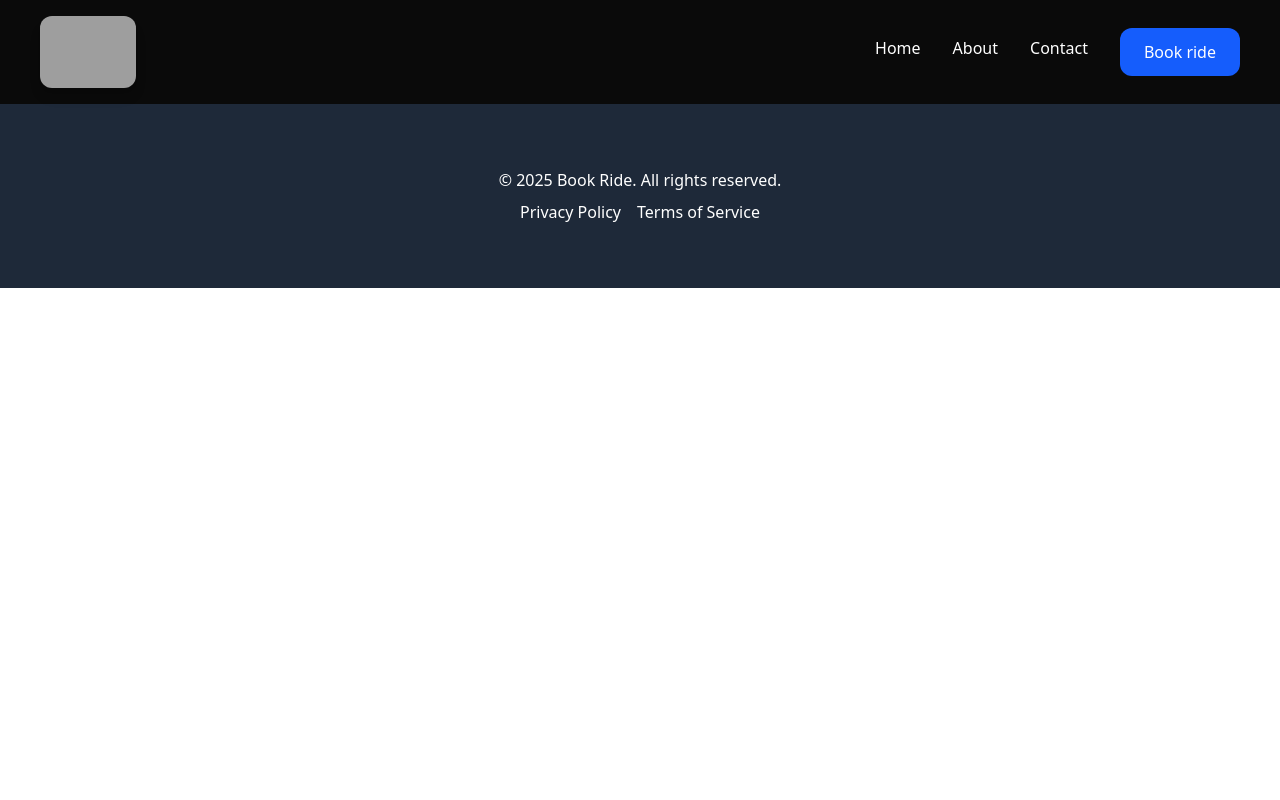
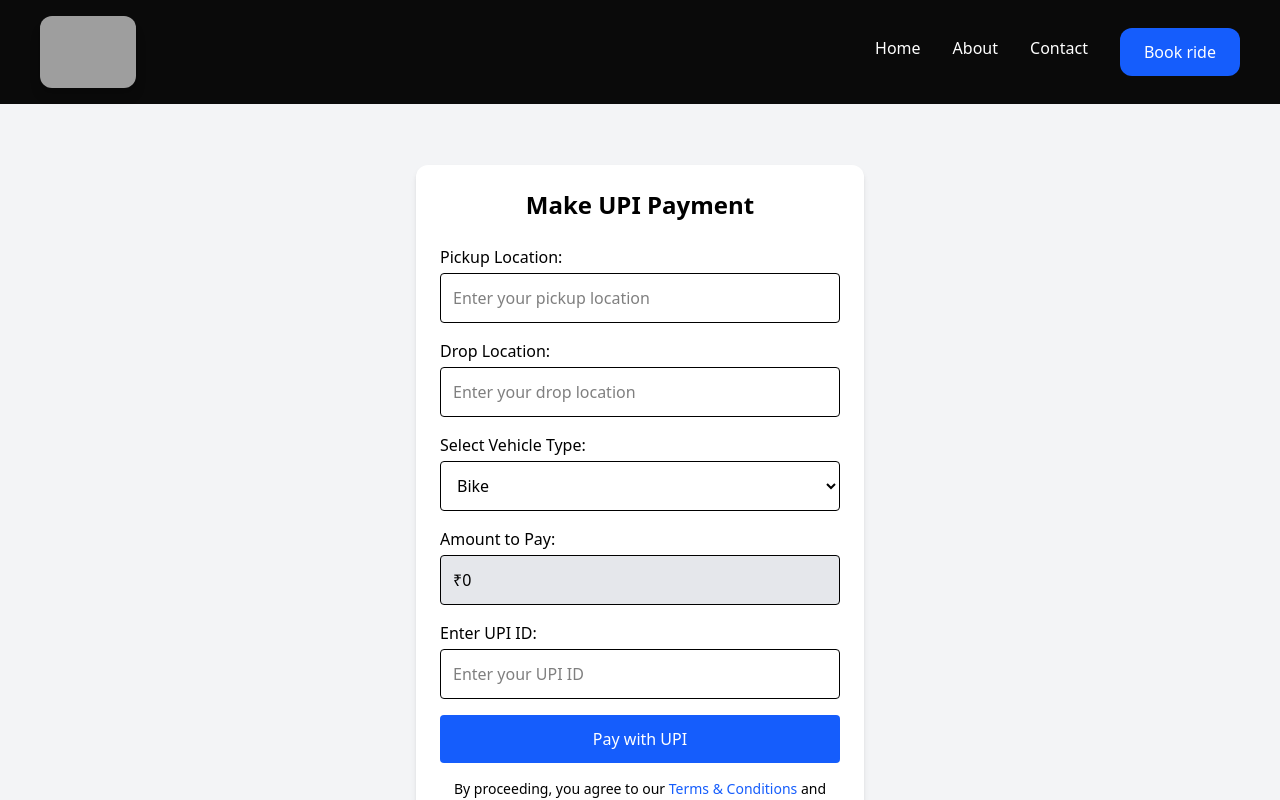
Before and after one commit to spy-21/Book-Ride, a React (Vite) app: page /payment in a window 1280 px wide. Shown: the top 800 px of the page. Built offline with nearby package versions, Linux system fonts and the light colour scheme; grey boxes are pictures that could not be loaded.

Commit message:
add payment and booking

```diff
--- a/package.json
+++ b/package.json
@@ -13,6 +13,7 @@
     "@tailwindcss/vite": "^4.1.3",
     "google-map-react": "^2.2.1",
     "leaflet": "^1.9.4",
+    "lucide-react": "^0.488.0",
     "mapbox-gl": "^3.11.0",
     "react": "^18.3.1",
     "react-dom": "^18.3.1",
--- a/src/App.jsx
+++ b/src/App.jsx
@@ -9,6 +9,8 @@ import Contact from "./Pages/Contact";
 import "./App.css";
 import Booking from "./components/Booking";
 
+import Payment from "./components/Payment";
+
 const App = () => {
   return (
     <div>
@@ -19,6 +21,7 @@ const App = () => {
         <Route path="/about" element={<About />} />
         <Route path="/contact" element={<Contact />} />
         <Route path="/booking" element={<Booking />} />
+        <Route path="/payment" element={<Payment />} />
       </Routes>
 
       <Footer />
--- a/src/components/Booking.jsx
+++ b/src/components/Booking.jsx
@@ -1,159 +1,220 @@
-import React from "react";
+// import React from "react";
 
-const Booking = () => {
+// const Booking = () => {
+//   return (
+//     <>
+//       <div className="flex flex-col-reverse md:flex-row items-center justify-center min-h-screen px-6 md:px-16 bg-gray-100">
+//         <div>
+//           <img
+//             src="https://5.imimg.com/data5/SELLER/Default/2021/10/JT/TB/SL/89088085/taxi-booking-application.png"
+//             alt=""
+//             className="w-150 h-auto rounded-xl shadow-lg"
+//           />
+//         </div>
+
+//         <div className="max-w-4xl mx-auto p-6 bg-white shadow-md rounded-lg my-10 ">
+//           <h1 className="text-3xl font-bold mb-4 text-center">Booking</h1>
+//           <p className="text-center text-gray-600 mb-6">Book your ride now!</p>
+
+//           <h2 className="text-lg font-semibold mb-4 text-center">
+//             Pick a date and time for your ride
+//             <br />
+//             and we will get back to you as soon as possible
+//           </h2>
+
+//           <form className="space-y-4">
+//             <div>
+//               <label htmlFor="date" className="block font-medium mb-1">
+//                 Date:
+//               </label>
+//               <input
+//                 type="date"
+//                 id="date"
+//                 name="date"
+//                 required
+//                 className="w-full border rounded px-3 py-2"
+//               />
+//             </div>
+
+//             <div>
+//               <label htmlFor="time" className="block font-medium mb-1">
+//                 Time:
+//               </label>
+//               <input
+//                 type="time"
+//                 id="time"
+//                 name="time"
+//                 required
+//                 className="w-full border rounded px-3 py-2"
+//               />
+//             </div>
+
+//             <div>
+//               <label
+//                 htmlFor="pickup-location"
+//                 className="block font-medium mb-1"
+//               >
+//                 Pickup Location:
+//               </label>
+//               <input
+//                 type="text"
+//                 id="pickup-location"
+//                 name="pickup-location"
+//                 required
+//                 className="w-full border rounded px-3 py-2"
+//               />
+//             </div>
+
+//             <div>
+//               <label
+//                 htmlFor="dropoff-location"
+//                 className="block font-medium mb-1"
+//               >
+//                 Dropoff Location:
+//               </label>
+//               <input
+//                 type="text"
+//                 id="dropoff-location"
+//                 name="dropoff-location"
+//                 required
+//                 className="w-full border rounded px-3 py-2"
+//               />
+//             </div>
+
+//             <div>
+//               <label
+//                 htmlFor="passenger-count"
+//                 className="block font-medium mb-1"
+//               >
+//                 Number of Passengers:
+//               </label>
+//               <input
+//                 type="number"
+//                 id="passenger-count"
+//                 name="passenger-count"
+//                 required
+//                 min="1"
+//                 max="10"
+//                 className="w-full border rounded px-3 py-2"
+//               />
+//             </div>
+
+//             <div>
+//               <label htmlFor="vehicle-type" className="block font-medium mb-1">
+//                 Vehicle Type:
+//               </label>
+//               <select
+//                 id="vehicle-type"
+//                 name="vehicle-type"
+//                 required
+//                 className="w-full border rounded px-3 py-2"
+//               >
+//                 <option value="bike">Bike</option>
+//                 <option value="auto">Auto</option>
+//                 <option value="cab">Cab</option>
+//               </select>
+//             </div>
+
+//             <div>
+//               <label
+//                 htmlFor="special-requests"
+//                 className="block font-medium mb-1"
+//               >
+//                 Special Requests:
+//               </label>
+//               <textarea
+//                 id="special-requests"
+//                 name="special-requests"
+//                 className="w-full border rounded px-3 py-2"
+//               />
+//             </div>
+
+//             <div className="flex justify-between space-x-2 pt-4">
+//               <button
+//                 type="submit"
+//                 className="bg-blue-600 text-white px-4 py-2 rounded hover:bg-blue-700"
+//               >
+//                 Book Now
+//               </button>
+//               <button
+//                 type="reset"
+//                 className="bg-gray-400 text-white px-4 py-2 rounded hover:bg-gray-500"
+//               >
+//                 Reset
+//               </button>
+//               <button
+//                 type="button"
+//                 className="bg-red-500 text-white px-4 py-2 rounded hover:bg-red-600"
+//               >
+//                 Cancel
+//               </button>
+//             </div>
+//           </form>
+//         </div>
+//       </div>
+//     </>
+//   );
+// };
+
+// export default Booking;
+import React, { useState } from "react";
+import { useNavigate } from "react-router-dom";
+
+export default function RideBookingPage() {
+  const [pickup, setPickup] = useState("");
+  const [drop, setDrop] = useState("");
+  const navigate = useNavigate();
+
+  const handleBookRide = () => {
+    console.log("Navigating to payment...");
+    navigate("/payment");
+  };
+
+  const handleMapSelect = () => {
+    navigate("/booking");
+  };
+
   return (
-    <>
-      <div className="flex flex-col-reverse md:flex-row items-center justify-center min-h-screen px-6 md:px-16 bg-gray-100">
-        <div>
-          <img
-            src="https://5.imimg.com/data5/SELLER/Default/2021/10/JT/TB/SL/89088085/taxi-booking-application.png"
-            alt=""
-            className="w-150 h-auto rounded-xl shadow-lg"
+    <div className="min-h-screen bg-gray-100 flex items-center justify-center px-2">
+      <div className="bg-white bg-opacity-90 backdrop-blur-md p-6 rounded-xl shadow-md w-full max-w-md flex flex-col min-h-[200px]">
+        <div className="flex-grow">
+          <h1 className="text-2xl font-bold mb-4 text-center">
+            Book Your Ride
+          </h1>
+
+          <input
+            type="text"
+            placeholder="Pickup Location"
+            value={pickup}
+            onChange={(e) => setPickup(e.target.value)}
+            className="w-full mb-3 p-2 rounded border focus:outline-none focus:ring focus:ring-blue-400"
           />
+          <input
+            type="text"
+            placeholder="Drop Location"
+            value={drop}
+            onChange={(e) => setDrop(e.target.value)}
+            className="w-full mb-4 p-2 rounded border focus:outline-none focus:ring focus:ring-blue-400"
+          />
+
+          <div className="text-center mb-6">
+            <button
+              onClick={handleMapSelect}
+              className="text-blue-600 underline hover:text-blue-800"
+            >
+              Or Select on Map
+            </button>
+          </div>
         </div>
 
-        <div className="max-w-4xl mx-auto p-6 bg-white shadow-md rounded-lg my-10 ">
-          <h1 className="text-3xl font-bold mb-4 text-center">Booking</h1>
-          <p className="text-center text-gray-600 mb-6">Book your ride now!</p>
-
-          <h2 className="text-lg font-semibold mb-4 text-center">
-            Pick a date and time for your ride
-            <br />
-            and we will get back to you as soon as possible
-          </h2>
-
-          <form className="space-y-4">
-            <div>
-              <label htmlFor="date" className="block font-medium mb-1">
-                Date:
-              </label>
-              <input
-                type="date"
-                id="date"
-                name="date"
-                required
-                className="w-full border rounded px-3 py-2"
-              />
-            </div>
-
-            <div>
-              <label htmlFor="time" className="block font-medium mb-1">
-                Time:
-              </label>
-              <input
-                type="time"
-                id="time"
-                name="time"
-                required
-                className="w-full border rounded px-3 py-2"
-              />
-            </div>
-
-            <div>
-              <label
-                htmlFor="pickup-location"
-                className="block font-medium mb-1"
-              >
-                Pickup Location:
-              </label>
-              <input
-                type="text"
-                id="pickup-location"
-                name="pickup-location"
-                required
-                className="w-full border rounded px-3 py-2"
-              />
-            </div>
-
-            <div>
-              <label
-                htmlFor="dropoff-location"
-                className="block font-medium mb-1"
-              >
-                Dropoff Location:
-              </label>
-              <input
-                type="text"
-                id="dropoff-location"
-                name="dropoff-location"
-                required
-                className="w-full border rounded px-3 py-2"
-              />
-            </div>
-
-            <div>
-              <label
-                htmlFor="passenger-count"
-                className="block font-medium mb-1"
-              >
-                Number of Passengers:
-              </label>
-              <input
-                type="number"
-                id="passenger-count"
-                name="passenger-count"
-                required
-                min="1"
-                max="10"
-                className="w-full border rounded px-3 py-2"
-              />
-            </div>
-
-            <div>
-              <label htmlFor="vehicle-type" className="block font-medium mb-1">
-                Vehicle Type:
-              </label>
-              <select
-                id="vehicle-type"
-                name="vehicle-type"
-                required
-                className="w-full border rounded px-3 py-2"
-              >
-                <option value="bike">Bike</option>
-                <option value="auto">Auto</option>
-                <option value="cab">Cab</option>
-              </select>
-            </div>
-
-            <div>
-              <label
-                htmlFor="special-requests"
-                className="block font-medium mb-1"
-              >
-                Special Requests:
-              </label>
-              <textarea
-                id="special-requests"
-                name="special-requests"
-                className="w-full border rounded px-3 py-2"
-              />
-            </div>
-
-            <div className="flex justify-between space-x-2 pt-4">
-              <button
-                type="submit"
-                className="bg-blue-600 text-white px-4 py-2 rounded hover:bg-blue-700"
-              >
-                Book Now
-              </button>
-              <button
-                type="reset"
-                className="bg-gray-400 text-white px-4 py-2 rounded hover:bg-gray-500"
-              >
-                Reset
-              </button>
-              <button
-                type="button"
-                className="bg-red-500 text-white px-4 py-2 rounded hover:bg-red-600"
-              >
-                Cancel
-              </button>
-            </div>
-          </form>
-        </div>
+        <button
+          type="button" // Prevent form submission
+          onClick={handleBookRide}
+          className="w-full bg-blue-600 text-white py-2 rounded hover:bg-blue-700 transition"
+        >
+          Book Ride
+        </button>
       </div>
-    </>
+    </div>
   );
-};
-
-export default Booking;
+}
--- /dev/null
+++ b/src/components/Payment.jsx
@@ -0,0 +1,172 @@
+import React, { useState } from "react";
+
+const UpiPayment = () => {
+  const [pickup, setPickup] = useState("");
+  const [drop, setDrop] = useState("");
+  const [vehicleType, setVehicleType] = useState("bike");
+  const [amount, setAmount] = useState(0);
+  const [upiId, setUpiId] = useState("");
+  const [isProcessing, setIsProcessing] = useState(false);
+
+  // Mock function to calculate travel distance (in km)
+  const calculateDistance = () => {
+    // Ideally, use an API to calculate the actual distance between pickup and drop locations
+    return 10; // Mock distance value (10 km for this example)
+  };
+
+  const calculateAmount = () => {
+    const distance = calculateDistance(); // Get the distance (in km)
+    let rate;
+
+    // Set rate based on vehicle type
+    switch (vehicleType) {
+      case "bike":
+        rate = 10; // ₹10 per km
+        break;
+      case "auto":
+        rate = 15; // ₹15 per km
+        break;
+      case "car":
+        rate = 20; // ₹20 per km
+        break;
+      default:
+        rate = 10; // Default to bike rate
+    }
+
+    const totalAmount = distance * rate; // Calculate the total amount
+    setAmount(totalAmount); // Update the amount
+  };
+
+  // Submit payment
+  const handleUpiSubmit = (e) => {
+    e.preventDefault();
+    setIsProcessing(true);
+    setTimeout(() => {
+      setIsProcessing(false);
+      alert("Payment Successful!"); // Simulate successful payment
+    }, 3000);
+  };
+
+  // Update the amount when the vehicle type changes
+  const handleVehicleChange = (e) => {
+    setVehicleType(e.target.value);
+    calculateAmount(); // Recalculate amount when vehicle type changes
+  };
+
+  return (
+    <div className="min-h-screen bg-gray-100 flex items-center justify-center px-4">
+      <div className="bg-white p-6 rounded-xl shadow-md w-full max-w-md">
+        <h2 className="text-2xl font-bold mb-6 text-center">
+          Make UPI Payment
+        </h2>
+
+        {/* Pickup and Drop Location Inputs */}
+        <div className="space-y-4">
+          <div>
+            <label htmlFor="pickup" className="block font-medium mb-1">
+              Pickup Location:
+            </label>
+            <input
+              type="text"
+              id="pickup"
+              placeholder="Enter your pickup location"
+              value={pickup}
+              onChange={(e) => setPickup(e.target.value)}
+              required
+              className="w-full p-3 border rounded focus:outline-none focus:ring focus:ring-blue-400"
+            />
+          </div>
+
+          <div>
+            <label htmlFor="drop" className="block font-medium mb-1">
+              Drop Location:
+            </label>
+            <input
+              type="text"
+              id="drop"
+              placeholder="Enter your drop location"
+              value={drop}
+              onChange={(e) => setDrop(e.target.value)}
+              required
+              className="w-full p-3 border rounded focus:outline-none focus:ring focus:ring-blue-400"
+            />
+          </div>
+
+          {/* Vehicle Type Selection */}
+          <div>
+            <label htmlFor="vehicleType" className="block font-medium mb-1">
+              Select Vehicle Type:
+            </label>
+            <select
+              id="vehicleType"
+              value={vehicleType}
+              onChange={handleVehicleChange}
+              className="w-full p-3 border rounded focus:outline-none focus:ring focus:ring-blue-400"
+            >
+              <option value="bike">Bike</option>
+              <option value="auto">Auto</option>
+              <option value="car">Car</option>
+            </select>
+          </div>
+
+          {/* Display Amount */}
+          <div>
+            <label htmlFor="amount" className="block font-medium mb-1">
+              Amount to Pay:
+            </label>
+            <input
+              type="text"
+              id="amount"
+              value={`₹${amount}`}
+              readOnly
+              className="w-full p-3 border rounded bg-gray-200 cursor-not-allowed"
+            />
+          </div>
+
+          {/* UPI ID Input */}
+          <div>
+            <label htmlFor="upiId" className="block font-medium mb-1">
+              Enter UPI ID:
+            </label>
+            <input
+              type="text"
+              id="upiId"
+              placeholder="Enter your UPI ID"
+              value={upiId}
+              onChange={(e) => setUpiId(e.target.value)}
+              required
+              className="w-full p-3 border rounded focus:outline-none focus:ring focus:ring-blue-400"
+            />
+          </div>
+
+          {/* Payment Button */}
+          <div className="mt-4">
+            <button
+              onClick={handleUpiSubmit}
+              className="w-full bg-blue-600 text-white py-3 rounded hover:bg-blue-700 transition"
+              disabled={isProcessing || !upiId || amount === 0}
+            >
+              {isProcessing ? "Processing..." : "Pay with UPI"}
+            </button>
+          </div>
+        </div>
+
+        <div className="text-center mt-4 text-sm">
+          <p>
+            By proceeding, you agree to our{" "}
+            <a href="/terms" className="text-blue-600">
+              Terms & Conditions
+            </a>{" "}
+            and{" "}
+            <a href="/privacy" className="text-blue-600">
+              Privacy Policy
+            </a>
+            .
+          </p>
+        </div>
+      </div>
+    </div>
+  );
+};
+
+export default UpiPayment;
```
Also changed, not shown: 1 other file (tests, documents, lock files or other folders).
